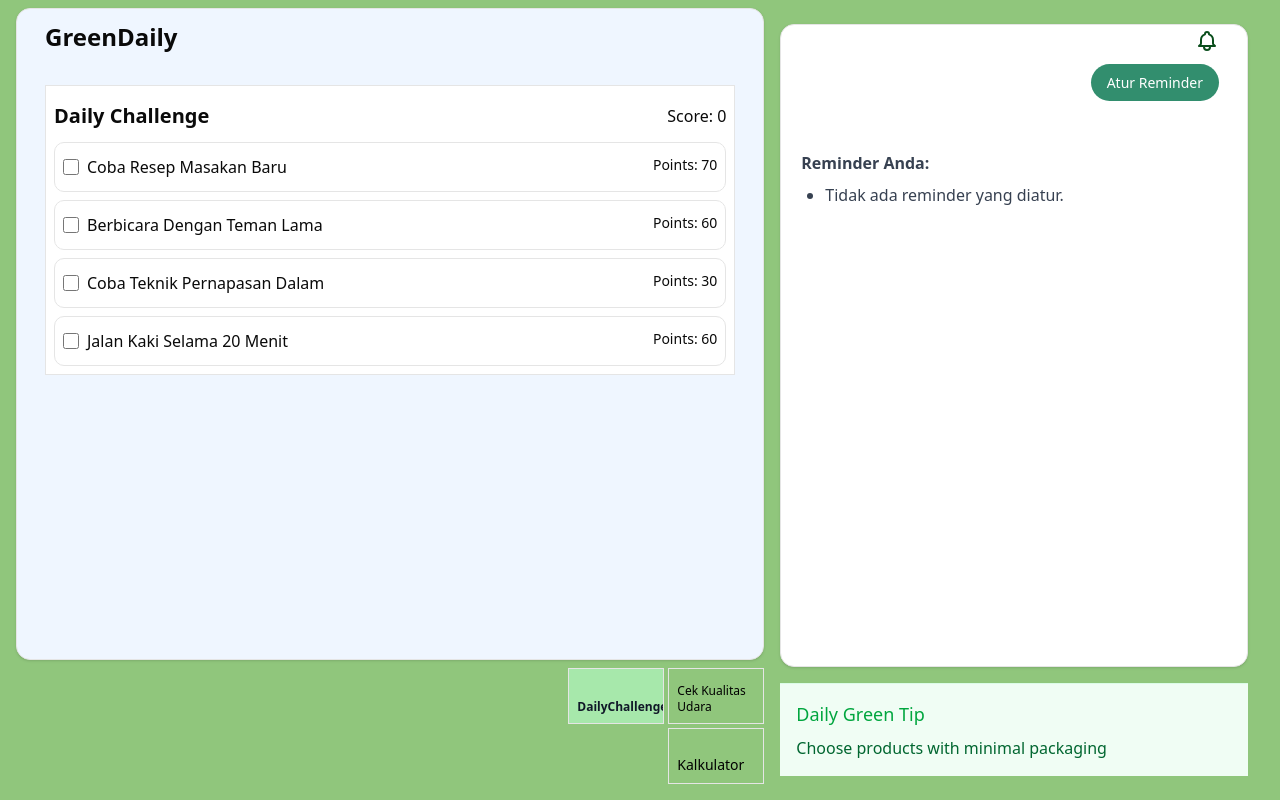
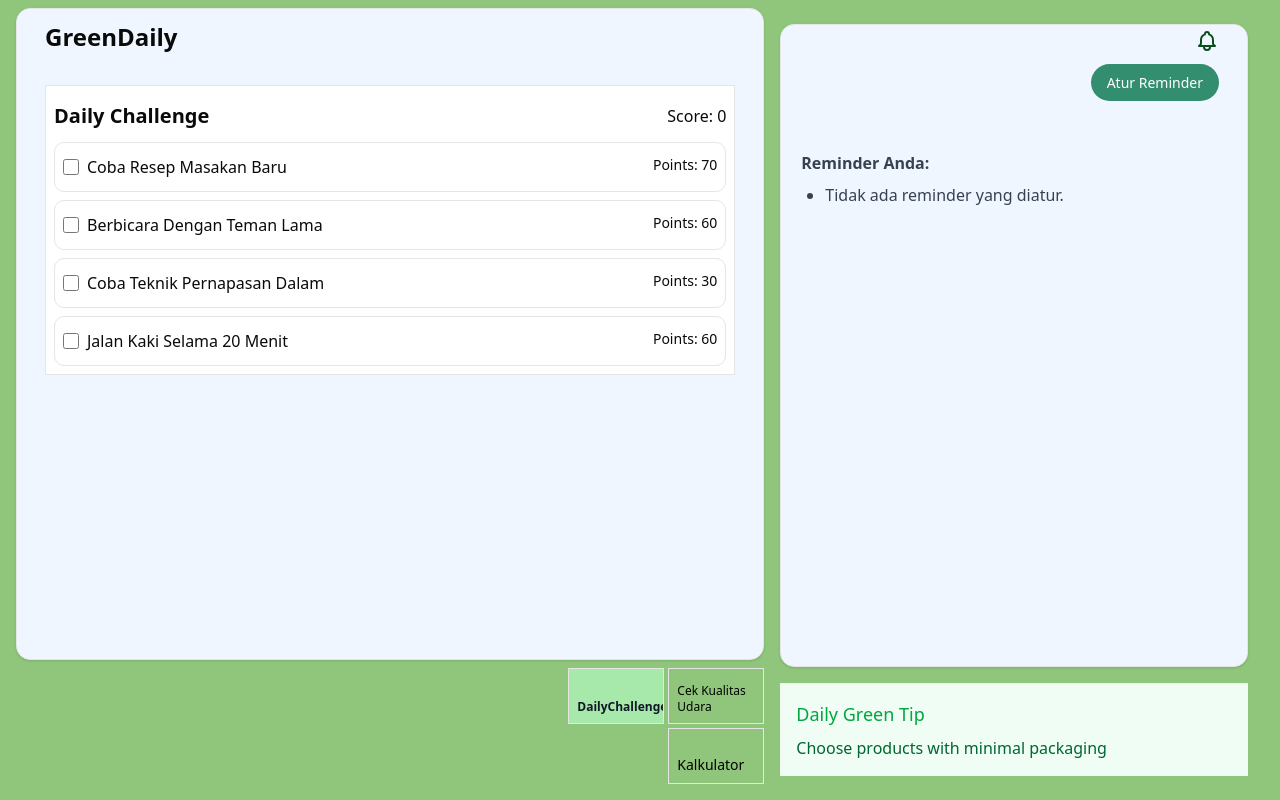
Before and after one commit to sihotang-yonathan1/GreenDaily, a React (Vite) app: page / in a window 1280 px wide. Built offline with nearby package versions, Linux system fonts and the light colour scheme.

Commit message:
feat: Change bg-color to `#eff6ff`

```diff
--- a/src/app/reminder/style.module.css
+++ b/src/app/reminder/style.module.css
@@ -8,6 +8,7 @@
   padding-right: 0.25rem;
   padding-top: 0.25rem;
   padding-bottom: 0.25rem;
+  background-color: #eff6ff;
 }
 
 .column {
```
